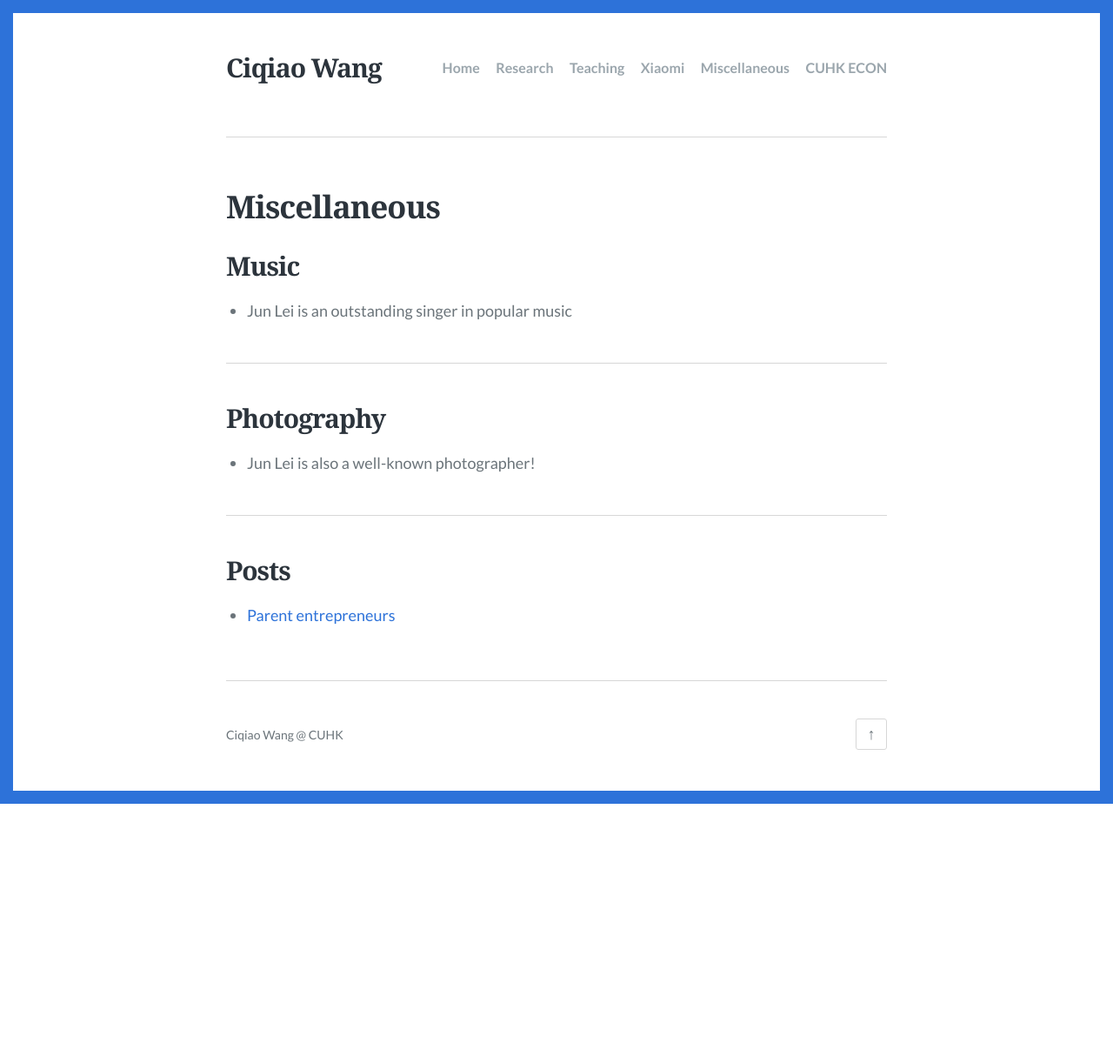
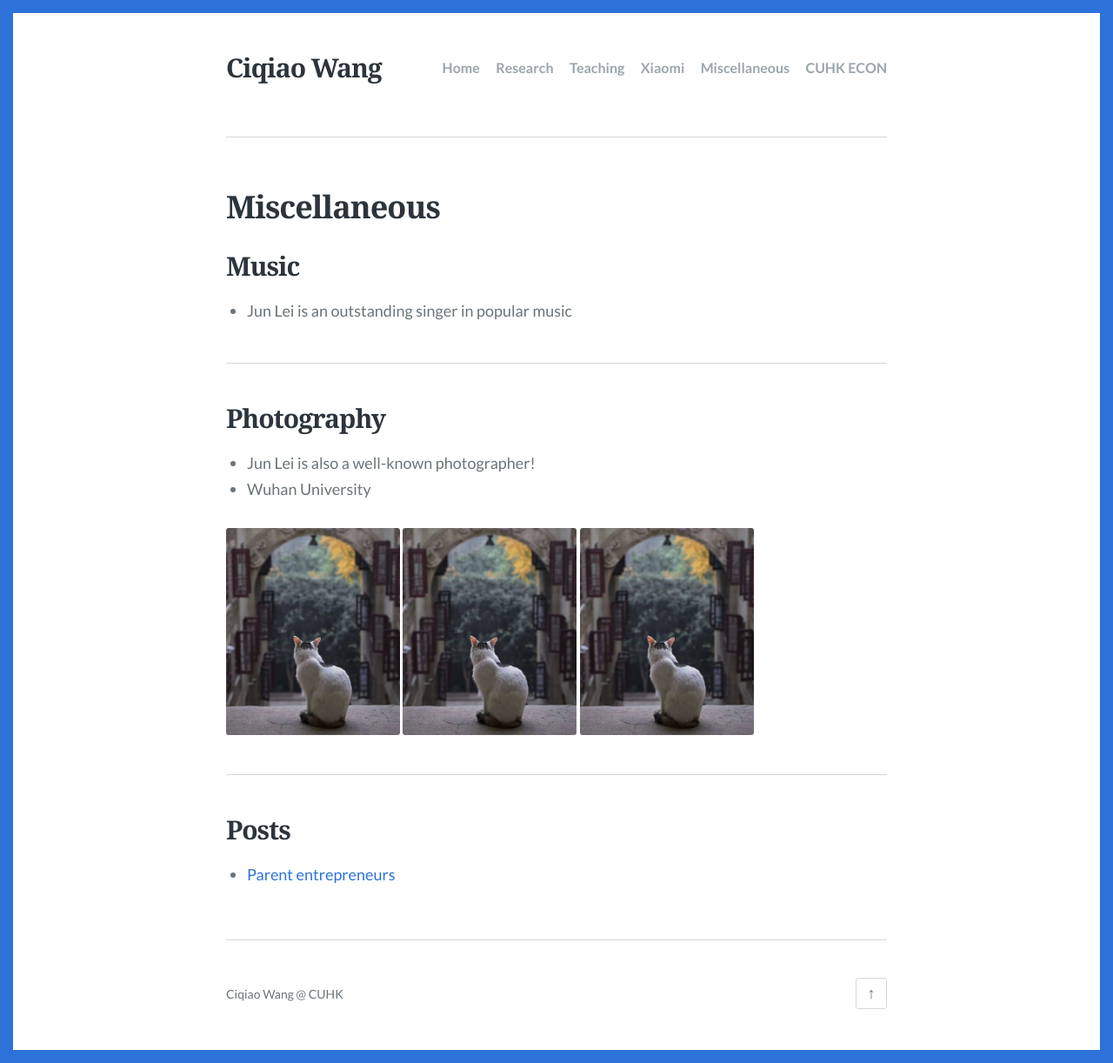
Before and after one commit to ciqiaowang/ciqiaowang.github.io, a Jekyll site: the page built from miscellaneous.md, in a window 1280 px wide. Shown: the whole page at 87% size. Built offline with Jekyll 4.4.1, drawn with Linux system fonts in a browser that asks for light colours; before the commit the page ends 924 px from its top, so only the background shows below that.

Commit message:
Update miscellaneous.md

```diff
--- a/miscellaneous.md
+++ b/miscellaneous.md
@@ -13,7 +13,12 @@ feature_image:
 
 ## Photography
 - Jun Lei is also a well-known photographer!
-
+- Wuhan University
+<figure class="half">
+  <img src="images/640.jpg" title="whu" width="200"/>
+  <img src="images/640.jpg" title="whu" width="200"/>
+  <img src="images/640.jpg" title="whu" width="200"/>
+</figure>
 ****
 
 ## Posts
```
